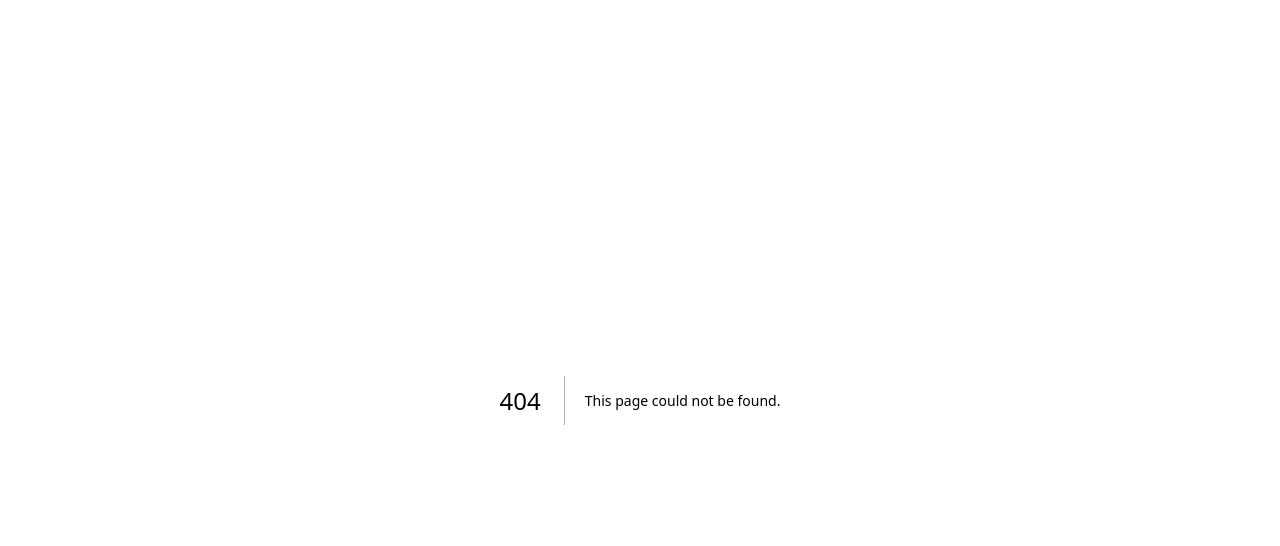
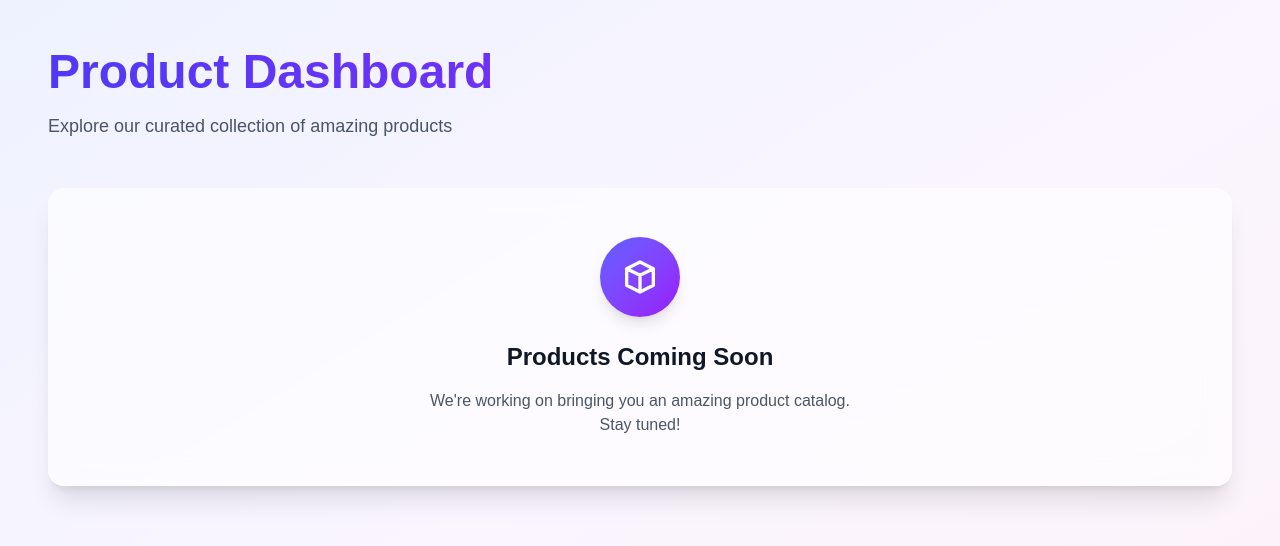
Before and after one commit to Iqbal0786/product-dashboard, a Next.js app: page /products in a window 1280 px wide. Before the commit this address had no page. Shown: the top 546 px of the page. Built offline with nearby package versions, Linux system fonts and the light colour scheme.

Commit message:
add initial product listing page

```diff
--- /dev/null
+++ b/app/products/page.tsx
@@ -0,0 +1,48 @@
+export default function ProductsPage() {
+  return (
+    <div className="min-h-screen bg-gradient-to-br from-indigo-50 via-purple-50 to-pink-50 dark:from-gray-900 dark:via-purple-900 dark:to-indigo-900">
+      <div className="px-6 py-12 md:px-12">
+        <div className="mx-auto max-w-7xl">
+          {/* Header */}
+          <div className="mb-12">
+            <h1 className="text-4xl md:text-5xl font-bold mb-4 bg-gradient-to-r from-indigo-600 to-purple-600 bg-clip-text text-transparent dark:from-indigo-400 dark:to-purple-400">
+              Product Dashboard
+            </h1>
+            <p className="text-lg text-gray-600 dark:text-gray-300">
+              Explore our curated collection of amazing products
+            </p>
+          </div>
+
+          {/* Placeholder Content */}
+          <div className="bg-white/60 backdrop-blur-md rounded-2xl shadow-xl border border-white/20 dark:bg-gray-800/60 dark:border-gray-700/30 p-12">
+            <div className="text-center">
+              <div className="mb-6">
+                <div className="inline-flex h-20 w-20 items-center justify-center rounded-full bg-gradient-to-br from-indigo-500 to-purple-600 shadow-lg">
+                  <svg
+                    className="h-10 w-10 text-white"
+                    fill="none"
+                    stroke="currentColor"
+                    viewBox="0 0 24 24"
+                  >
+                    <path
+                      strokeLinecap="round"
+                      strokeLinejoin="round"
+                      strokeWidth={2}
+                      d="M20 7l-8-4-8 4m16 0l-8 4m8-4v10l-8 4m0-10L4 7m8 4v10M4 7v10l8 4"
+                    />
+                  </svg>
+                </div>
+              </div>
+              <h2 className="text-2xl font-bold text-gray-900 dark:text-white mb-4">
+                Products Coming Soon
+              </h2>
+              <p className="text-gray-600 dark:text-gray-300 max-w-md mx-auto">
+                We're working on bringing you an amazing product catalog. Stay tuned!
+              </p>
+            </div>
+          </div>
+        </div>
+      </div>
+    </div>
+  );
+}
```
